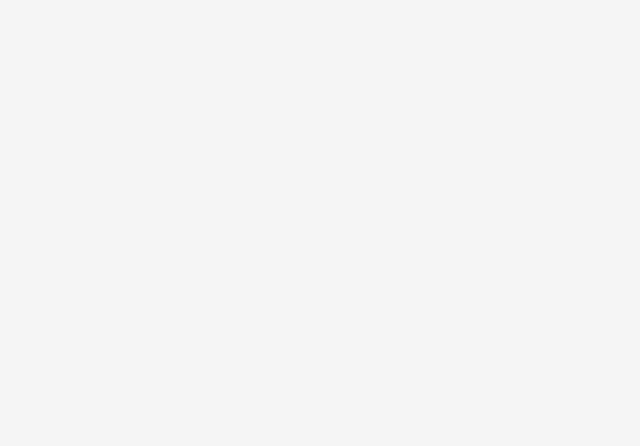
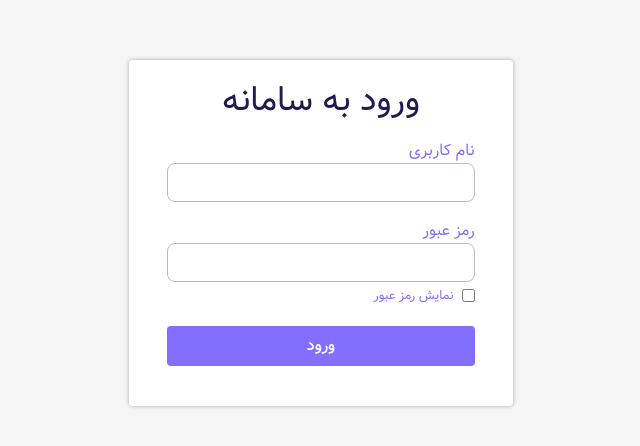
Before and after one commit to alinooran/frontend-mui, a React (Create React App) app: page /login in a window 1280 px wide. Before the commit this address had no page. Shown: the top 446 px of the page, without its empty margins (618-1258 px from the left). Built offline with nearby package versions, Linux system fonts and the light colour scheme.

Commit message:
login page was added

```diff
--- a/package.json
+++ b/package.json
@@ -11,10 +11,12 @@
     "@testing-library/jest-dom": "^5.17.0",
     "@testing-library/react": "^13.4.0",
     "@testing-library/user-event": "^13.5.0",
+    "axios": "^1.6.7",
     "react": "^18.2.0",
     "react-dom": "^18.2.0",
     "react-router-dom": "^6.22.3",
     "react-scripts": "5.0.1",
+    "react-toastify": "^10.0.5",
     "stylis": "^4.3.1",
     "stylis-plugin-rtl": "^2.1.1",
     "web-vitals": "^2.1.4"
--- /dev/null
+++ b/src/api/api.js
@@ -0,0 +1,8 @@
+import axios from "axios";
+
+const API_URL = process.env.REACT_APP_API_URL;
+
+export const api = axios.create({
+    baseURL: API_URL,
+    withCredentials: true
+});
--- a/src/app.jsx
+++ b/src/app.jsx
@@ -1,16 +1,18 @@
-import { BrowserRouter, Routes, Route } from "react-router-dom";
-import Home from "./pages/home";
+import { BrowserRouter, Routes, Route, Navigate } from "react-router-dom";
+import Login from "./pages/login";
+import Dashboard from "./pages/dashboard";
 
 const App = () => {
   return (
-
-      <BrowserRouter>
-        <Routes>
-          <Route path="/" element={<Home />} >
-          </Route>
-        </Routes>
-      </BrowserRouter>
-
+    <BrowserRouter>
+      <Routes>
+        <Route path="/" element={<Navigate replace to="/login" />} />
+        <Route path="/login" element={<Login />} />
+        <Route path="/dashboard" element={<Dashboard />}>
+          {/* <Route path="" /> */}
+        </Route>
+      </Routes>
+    </BrowserRouter>
   );
 };
 
--- a/src/components/custom.jsx
+++ b/src/components/custom.jsx
@@ -1,5 +1,5 @@
 import styled from "@emotion/styled";
-import { ListItemText } from "@mui/material";
+import { Alert, ListItemText, Snackbar } from "@mui/material";
 
 export const MyListItemText = styled(ListItemText)(({ theme }) => ({
   color: theme.palette.text.main,
--- /dev/null
+++ b/src/components/input.jsx
@@ -0,0 +1,26 @@
+import styles from "./input.module.css";
+
+const Input = ({ name, label, type, value, onChange, error, width, placeholder, disabled, labelSx, inputSx }) => {
+  return (
+    <div
+      className={styles.input_container}
+      style={{ width: width == undefined ? "100%" : width }}
+    >
+      <label htmlFor={name} style={labelSx}>{label}</label>
+      <input
+        type={type}
+        className={styles.input}
+        name={name}
+        id={name}
+        value={value}
+        onChange={onChange}
+        placeholder={placeholder}
+        disabled={disabled}
+        style={inputSx}
+      />
+      {error && <p className={styles.error}>{error}</p>}
+    </div>
+  );
+};
+
+export default Input;
--- /dev/null
+++ b/src/components/input.module.css
@@ -0,0 +1,25 @@
+.input_container {
+    display: flex;
+    flex-direction: column;
+    width: 100%;
+    margin-top: 12px;
+}
+
+.input_container label {
+    font-size: 14px;
+}
+
+.input {
+    padding: 8px;
+    border-radius: 8px;
+    border: 1px solid #BBBBBB;
+}
+
+.input:focus {
+    outline: none;
+}
+
+.error {
+    color: red;
+    font-size: 12px;
+}
--- a/src/index.jsx
+++ b/src/index.jsx
@@ -8,6 +8,8 @@ import '@fontsource/roboto/300.css';
 import '@fontsource/roboto/400.css';
 import '@fontsource/roboto/500.css';
 import '@fontsource/roboto/700.css';
+import { ToastContainer } from "react-toastify";
+import 'react-toastify/dist/ReactToastify.css';
 
 
 const root = ReactDOM.createRoot(document.getElementById("root"));
@@ -15,6 +17,7 @@ root.render(
   <StrictMode>
     <ThemeProvider theme={theme}>
       <App />
+      <ToastContainer />
     </ThemeProvider>
   </StrictMode>
 );
--- a/src/pages/home.jsx
+++ b/src/pages/dashboard.jsx
@@ -4,20 +4,31 @@ import SideMenu from "../components/sideMenu";
 import styled from "@emotion/styled";
 import { useState } from "react";
 
-const PageContainer = styled(Stack)({
-  backgroundColor: "skyblue",
-});
+const PageContainer = styled(Box)(({ theme }) => ({
+  backgroundColor: "white",
+  boxShadow: "0 0 4px #AAAAAA",
+  width: "70%",
+  maxWidth: "1200px",
+  // display: 'felx',
+  // justifyContent: 'center',
+  // justifySelf: 'center',
+  // display: '',
+  // marginLeft: 'auto',
+  [theme.breakpoints.down("sm")]: {
+    width: "100%",
+  },
+}));
 
-const Home = () => {
+const Dashboard = () => {
   const [sideMenu, setSideMenu] = useState(false);
 
   const closeMenu = () => {
     setSideMenu(false);
-  }
+  };
 
   const openMenu = () => {
     setSideMenu(true);
-  }
+  };
 
   return (
     <Stack height={"100vh"}>
@@ -40,12 +51,12 @@ const Home = () => {
         >
           <SideMenu />
         </Box>
-        {/* <PageContainer>
-            Article
-          </PageContainer> */}
+        {/* <Stack direction={'row'} width={'80%'} justifyContent={'center'} sx={{border: '5px solid red'}}> */}
+          {/* <PageContainer>Article</PageContainer> */}
+        {/* </Stack> */}
       </Stack>
     </Stack>
   );
 };
 
-export default Home;
+export default Dashboard;
--- /dev/null
+++ b/src/pages/login.jsx
@@ -0,0 +1,142 @@
+import { useTheme } from "@emotion/react";
+import styled from "@emotion/styled";
+import {
+  Alert,
+  Box,
+  Button,
+  Checkbox,
+  FormControlLabel,
+  Snackbar,
+  SnackbarContent,
+  Stack,
+  TextField,
+  Typography,
+} from "@mui/material";
+import Input from "../components/input";
+import { useState } from "react";
+import { api } from "../api/api";
+import { toast } from "react-toastify";
+import { toastOption } from "../util/util";
+import { useNavigate } from "react-router-dom";
+
+const Form = styled(Stack)(({ theme }) => ({
+  backgroundColor: "white",
+  width: "30%",
+  minWidth: "300px",
+  maxWidth: "500px",
+  margin: "60px auto 0 auto",
+  alignItems: "center",
+  boxShadow: "0 0 4px #AAAAAA",
+  borderRadius: "4px",
+  padding: "20px 0 40px 0",
+  gap: 4,
+}));
+
+const Login = () => {
+  const [formData, setFormData] = useState({
+    username: "",
+    password: "",
+  });
+  const [checked, setChecked] = useState(false);
+  const [error, setError] = useState("");
+  const theme = useTheme();
+  const navigate = useNavigate();
+
+  const labelStyle = { color: theme.palette.secondary.main, fontSize: "1em" };
+
+  const handleInput = (e) => {
+    const { name, value } = e.target;
+    setFormData({ ...formData, [name]: value });
+  };
+
+  const handleCheckbox = () => {
+    setChecked(!checked);
+  };
+
+  const handleSubmit = async (e) => {
+    setError("");
+
+    try {
+      const res = await api.post("/auth/login", formData);
+      if (res.data.role === "security") {
+        navigate("/security");
+      } else {
+        navigate("/dashboard");
+      }
+    } catch (err) {
+      if (err.response) {
+        setError(err.response.data.error.message);
+      } else {
+        toast.error("خطایی در سرور رخ داده", toastOption);
+      }
+    }
+  };
+
+  return (
+    <Form>
+      <Typography variant="h4" color={theme.palette.primary.main}>
+        ورود به سامانه
+      </Typography>
+      <Input
+        width={"80%"}
+        labelSx={labelStyle}
+        label={"نام کاربری"}
+        type={"text"}
+        name={"username"}
+        value={formData.username}
+        onChange={handleInput}
+      />
+      <Input
+        width={"80%"}
+        labelSx={labelStyle}
+        label={"رمز عبور"}
+        type={checked ? "text" : "password"}
+        name={"password"}
+        value={formData.password}
+        onChange={handleInput}
+      />
+      <Stack
+        direction={"row"}
+        alignItems={"center"}
+        alignSelf={"flex-start"}
+        marginRight={"10%"}
+      >
+        <input
+          type="checkbox"
+          id="show_password"
+          checked={checked}
+          onChange={handleCheckbox}
+          style={{
+            accentColor: theme.palette.secondary.main,
+            marginLeft: theme.spacing(1),
+          }}
+        />
+        <label
+          style={{ ...labelStyle, fontSize: "0.8em" }}
+          htmlFor="show_password"
+        >
+          نمایش رمز عبور
+        </label>
+      </Stack>
+      <Button
+        variant="contained"
+        color="secondary"
+        onClick={handleSubmit}
+        sx={{
+          fontSize: "1em",
+          width: "80%",
+          marginTop: 2,
+        }}
+      >
+        ورود
+      </Button>
+      {error && (
+        <Typography variant="caption" color={"red"}>
+          {error}
+        </Typography>
+      )}
+    </Form>
+  );
+};
+
+export default Login;
--- a/src/theme/theme.js
+++ b/src/theme/theme.js
@@ -1,6 +1,15 @@
 import { createTheme } from "@mui/material";
 
 const theme = createTheme({
+  breakpoints: {
+    values: {
+      xs: 0,
+      sm: 800,
+      md: 900,
+      lg: 1200,
+      xl: 1536,
+    },
+  },
   components: {
     MuiToolbar: {
       styleOverrides: {
@@ -15,7 +24,7 @@ const theme = createTheme({
     MuiButton: {
       styleOverrides: {
         root: {
-          boxShadow: "none" ,
+          boxShadow: "none",
         },
       },
       defaultProps: {
--- /dev/null
+++ b/src/util/util.jsx
@@ -0,0 +1,9 @@
+export const toastOption = {
+  position: "bottom-center",
+  autoClose: 2000,
+  closeButton: false,
+  style: {
+    borderRadius: "4px",
+  },
+  pauseOnHover: false,
+};
```
Also changed, not shown: 2 other files (tests, documents, lock files or other folders).
